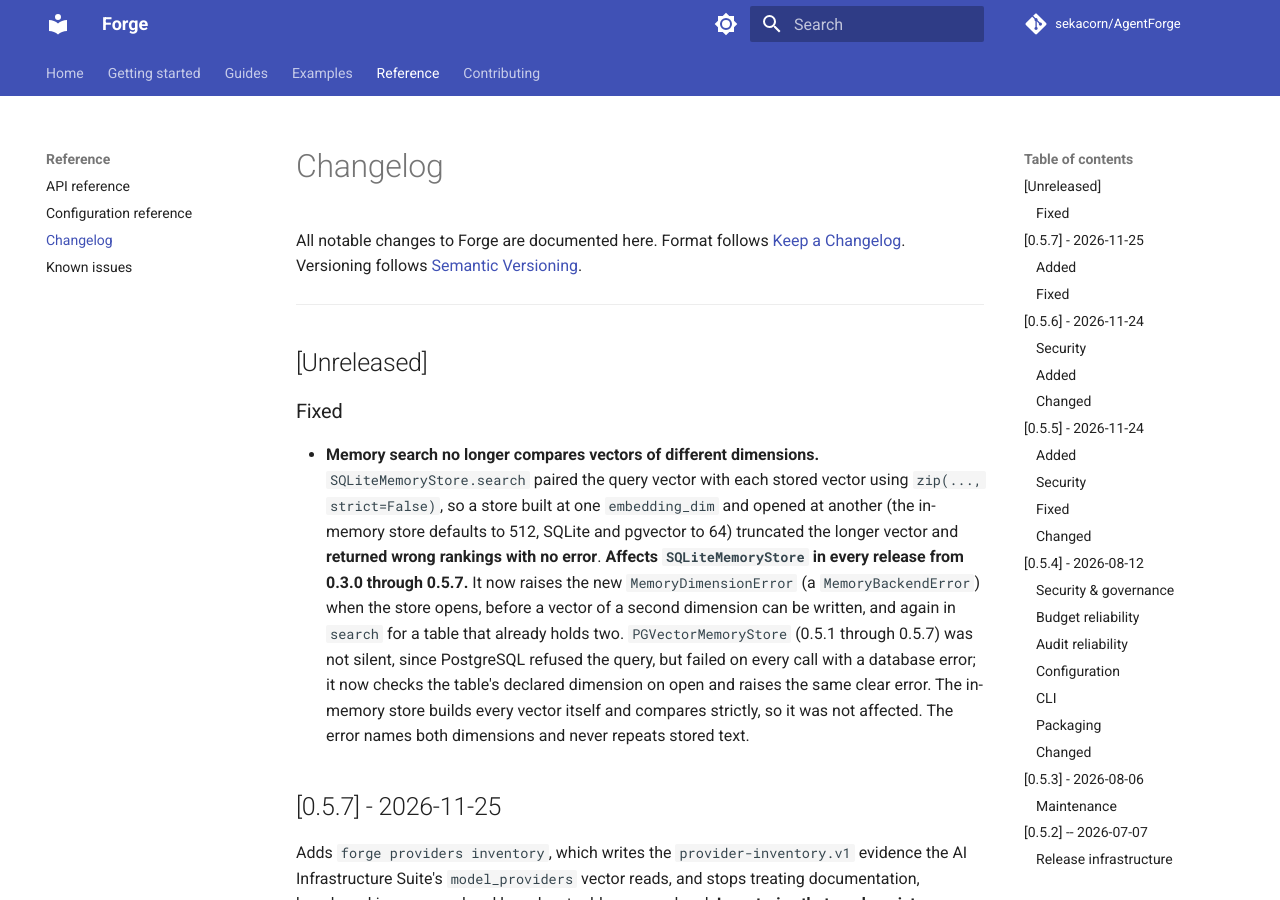
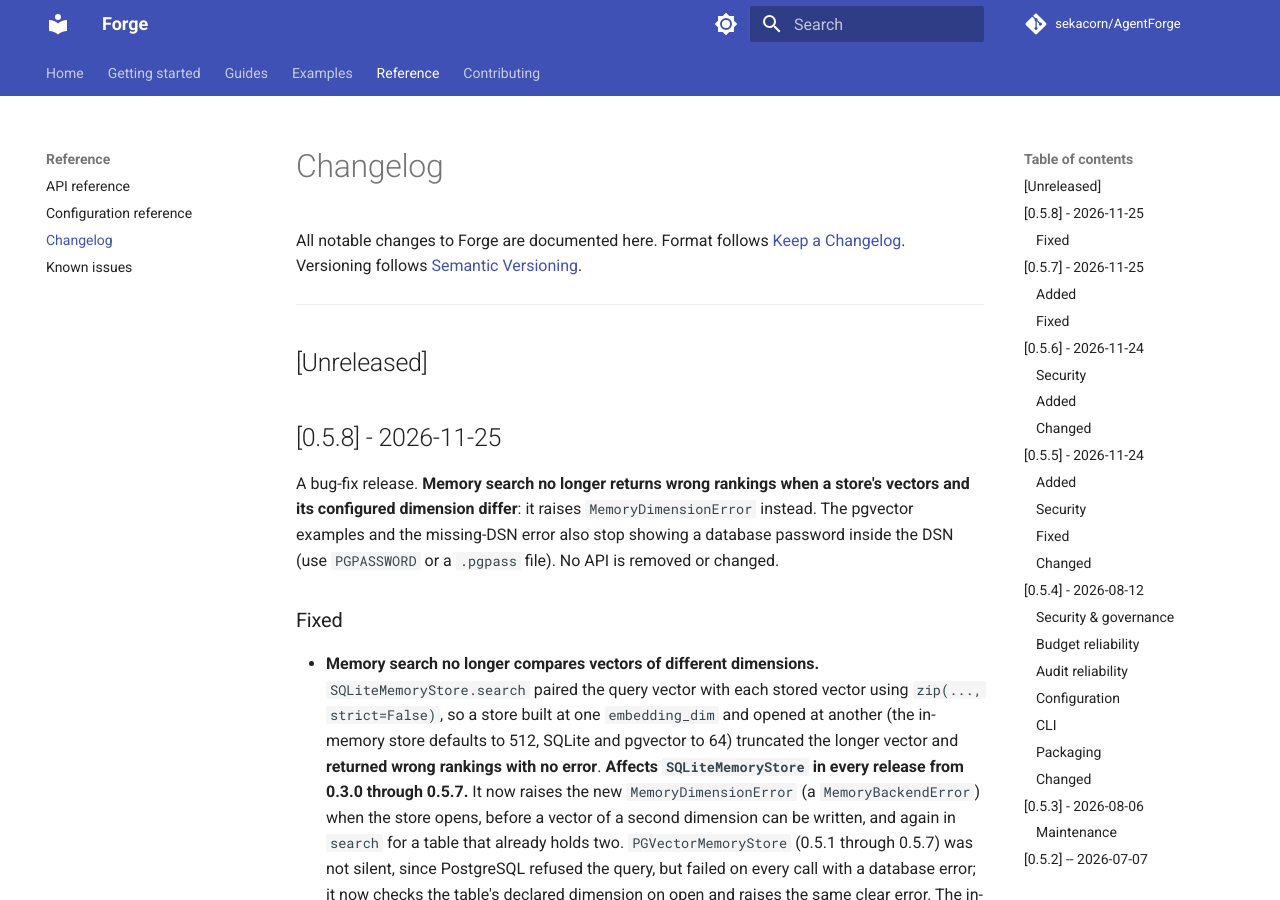
Before and after one commit to sekacorn/AgentForge, an MkDocs documentation site: the page built from docs/reference/changelog.md, in a window 1280 px wide and 900 px high. Built offline with MkDocs 1.6.1 and Material for MkDocs 9.7.7, drawn with Linux system fonts in a browser that asks for light colours; comment, search, counter and statistics services are not loaded.

Commit message:
release: 0.5.8
Bug-fix release: memory search refuses vectors of a different dimension
(MemoryDimensionError) instead of returning wrong rankings, and the pgvector
examples stop showing a password inside the DSN. Bumps the version and dates
both changelogs. Stays under <0.6.0.

```diff
--- a/docs/reference/changelog.md
+++ b/docs/reference/changelog.md
@@ -7,6 +7,14 @@ Versioning follows [Semantic Versioning](https://semver.org/).
 ---
 
 ## [Unreleased]
+
+## [0.5.8] - 2026-11-25
+
+A bug-fix release. **Memory search no longer returns wrong rankings when a
+store's vectors and its configured dimension differ**: it raises
+`MemoryDimensionError` instead. The pgvector examples and the missing-DSN
+error also stop showing a database password inside the DSN (use
+`PGPASSWORD` or a `.pgpass` file). No API is removed or changed.
 
 ### Fixed
 - **Memory search no longer compares vectors of different dimensions.**
--- a/forge/_version.py
+++ b/forge/_version.py
@@ -5,4 +5,4 @@ Hatchling reads ``__version__`` from this file at build time (see
 it for runtime access via ``forge.__version__``.
 """
 
-__version__ = "0.5.7"
+__version__ = "0.5.8"
```
Also changed, not shown: CHANGELOG.md (+8 -0 lines), 1 other file.
